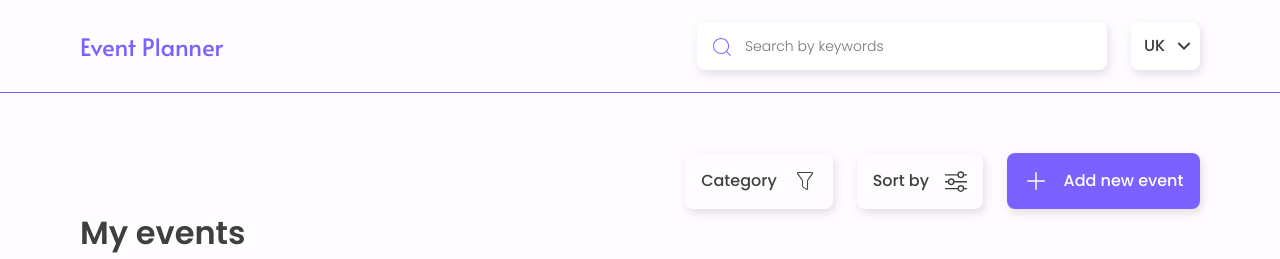
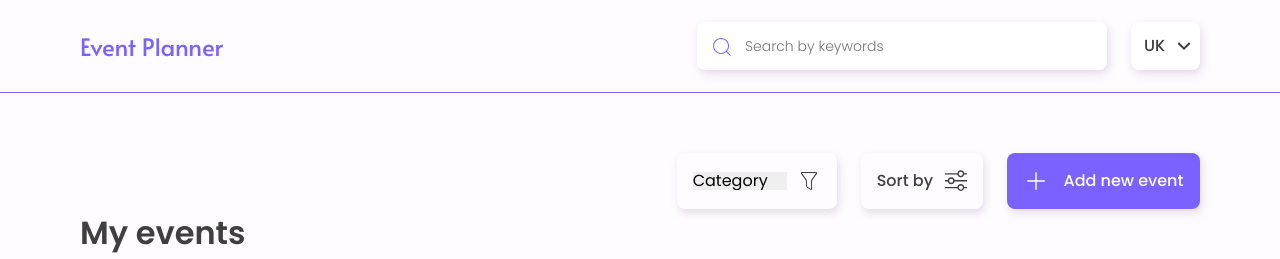
Before and after one commit to JustIrish/event-planner, a React (Create React App) app: page / in a window 1280 px wide. Shown: the top 259 px of the page. Built offline with nearby package versions, Linux system fonts and the light colour scheme.

Commit message:
add event filters

```diff
--- a/src/components/ActionBar/ActionBar.js
+++ b/src/components/ActionBar/ActionBar.js
@@ -1,19 +1,36 @@
 import { useLocation } from 'react-router-dom';
+import { useDispatch } from 'react-redux';
+
+import { setFilter } from 'redux/events/filterSlice';
 
 import useWindowDimensions from 'hooks/useWindowDimensions';
 import Button from 'components/Button/Button';
-import { ButtonsContainer, BtnWrap } from './ActionBar.styled';
+import { ButtonsContainer, BtnWrap, SelectStyled } from './ActionBar.styled';
 import { BsPlusLg, BsSliders } from 'react-icons/bs';
 import { CiFilter } from 'react-icons/ci';
+import { categories } from 'data/categories';
 
 const ActionBar = () => {
+  const dispatch = useDispatch();
   const location = useLocation();
   const { width } = useWindowDimensions();
+
+  const handleSelectChange = evt => {
+    dispatch(setFilter(evt.currentTarget.value));
+  };
 
   return (
     <ButtonsContainer>
       <BtnWrap>
-        {width > 767 && 'Category'} <CiFilter size="24" color="#3F3F3F" />
+        <CiFilter size="24" color="#3F3F3F" />
+        <SelectStyled onChange={handleSelectChange}>
+          <option>Category</option>
+          {categories.map(category => (
+            <option key={category} value={category}>
+              {category}
+            </option>
+          ))}
+        </SelectStyled>
       </BtnWrap>
       <BtnWrap>
         {width > 767 && 'Sort by'}
@@ -47,17 +64,6 @@ const ActionBar = () => {
           location={location}
         />
       )}
-      {/* <Button
-        type="button"
-        title={
-          <div>
-            <BsPlusLg size="24" color="#fff" />
-            Add new event
-          </div>
-        }
-        to={`/create`}
-        location={location}
-      /> */}
     </ButtonsContainer>
   );
 };
--- a/src/components/ActionBar/ActionBar.styled.js
+++ b/src/components/ActionBar/ActionBar.styled.js
@@ -17,10 +17,12 @@ export const ButtonsContainer = styled.div`
 `;
 
 export const BtnWrap = styled.div`
+  position: relative;
   display: flex;
   align-items: center;
   justify-content: center;
 
+  min-width: 56px;
   height: 56px;
   padding: 16px;
   border-radius: 8px;
@@ -30,8 +32,24 @@ export const BtnWrap = styled.div`
   font-weight: 500;
   color: #3f3f3f;
 
+  ${mediaQueries('tablet')`
+     padding-right: 50px;`};
+
   svg {
-    ${mediaQueries('tablet')`
-     margin-left: 16px;`};
+    position: absolute;
+    z-index: 10;
+    right: 16px;
+    top: 16px;
   }
 `;
+
+export const SelectStyled = styled.select`
+  border: transparent;
+  appearance: none;
+  cursor: pointer;
+
+  &:focus {
+    color: #7b61ff;
+    outline: transparent;
+  }
+`;
--- a/src/components/Button/Button.js
+++ b/src/components/Button/Button.js
@@ -6,7 +6,7 @@ const Button = ({ type, title, to, location, option, onClick }) => {
       as={option}
       type={type}
       to={to}
-      location={location}
+      state={{ from: location }}
       onClick={onClick}
     >
       {title}
--- a/src/components/EventsList/EventsList.js
+++ b/src/components/EventsList/EventsList.js
@@ -1,15 +1,20 @@
 import { useSelector } from 'react-redux';
 import EventCard from 'components/EventsList/EventCard';
 
-import { selectEvents } from 'redux/events/selectors';
+import { selectEvents, selectFilter } from 'redux/events/selectors';
 import { CardList } from './EventsList.styled';
 
 const EventsList = () => {
   const events = useSelector(selectEvents);
+  const filter = useSelector(selectFilter);
+
+  const visibleEvents = events.filter(event => event.category.includes(filter));
+
+  console.log(visibleEvents);
 
   return (
     <CardList>
-      {events.map(event => (
+      {visibleEvents.map(event => (
         <EventCard key={event.id} event={event} />
       ))}
     </CardList>
```
